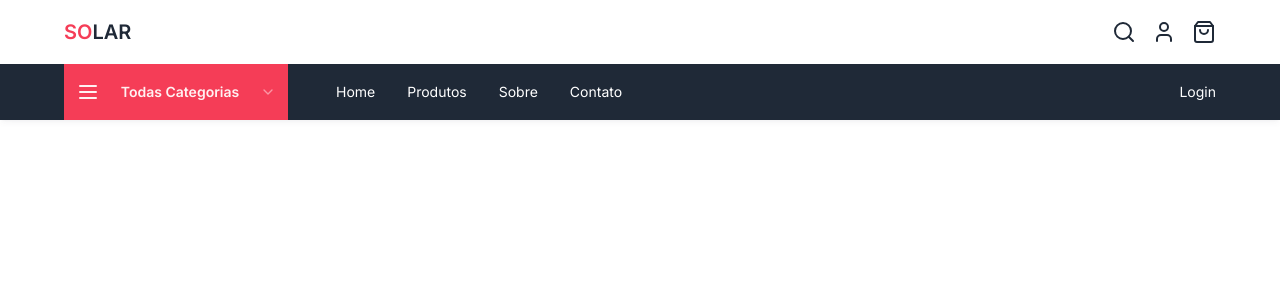
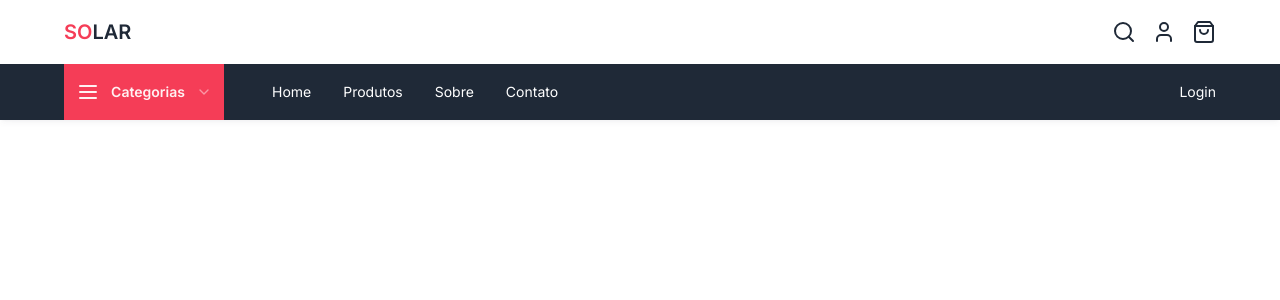
Before and after one commit to elielgomes/solar-shop, a Next.js app: page / in a window 1280 px wide. Shown: the top 300 px of the page. Built offline with nearby package versions, Linux system fonts and the light colour scheme.

Commit message:
:lipstick: feat: Update SelectTrigger width in Navbar component

```diff
--- a/src/components/navbar/index.tsx
+++ b/src/components/navbar/index.tsx
@@ -48,9 +48,9 @@ export const Navbar: React.FC = () => {
           <div className="flex h-full items-center gap-12">
             <div className="h-full">
               <Select>
-                <SelectTrigger className="font-semibold text-primary-foreground bg-primary border-none w-56 h-full rounded-none outline-none focus:ring-offset-0 focus:ring-0 transition-colors">
+                <SelectTrigger className="font-semibold text-primary-foreground bg-primary border-none w-40 h-full rounded-none outline-none focus:ring-offset-0 focus:ring-0 transition-colors">
                   <Menu className="size-6" />
-                  <SelectValue placeholder="Todas Categorias" />
+                  <SelectValue placeholder="Categorias" />
                 </SelectTrigger>
                 <SelectContent>
                   {categories.map((category) => (
```
